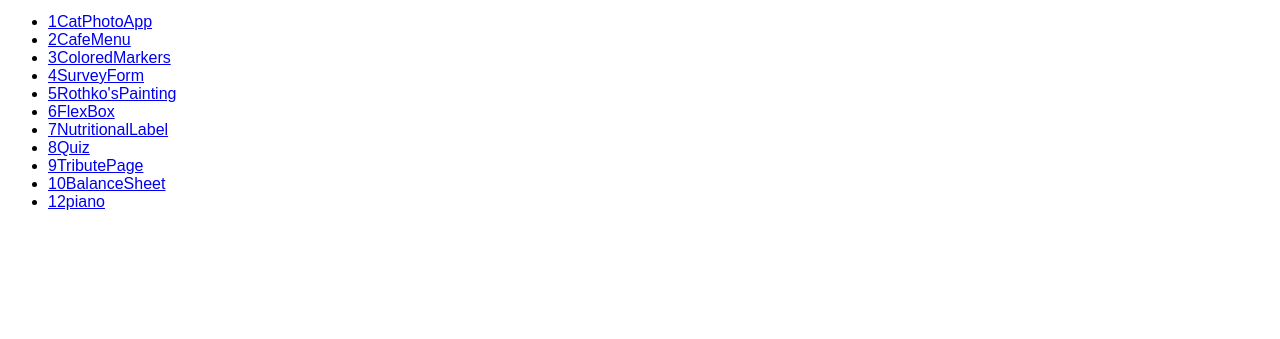
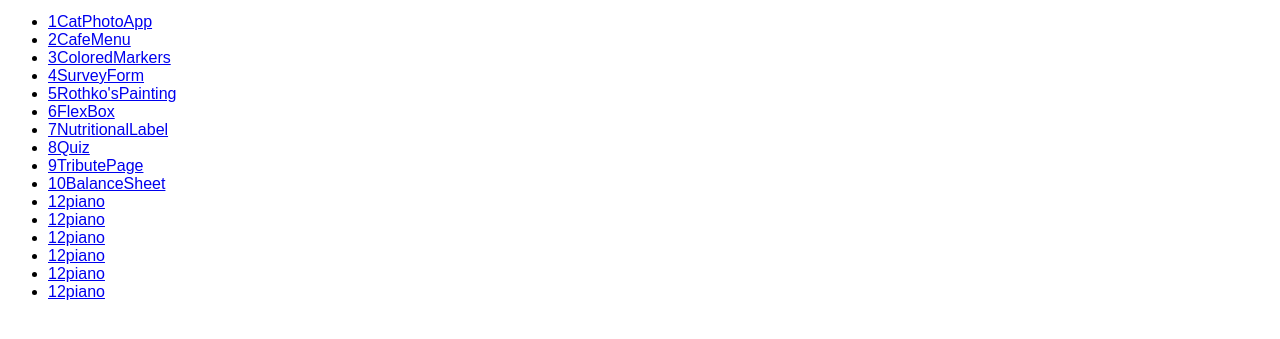
Before and after one commit to knowOne08/freeCodeCamp, a plain HTML site: page text.html in a window 1280 px wide. Shown: the part 99-438 px from the top of the page. Drawn offline with Linux system fonts and the light colour scheme.

Commit message:
test commit

```diff
--- a/text.html
+++ b/text.html
@@ -48,6 +48,21 @@
         </li>
         <li>  <a href="12piano/index.html">12piano</a>
         </li>
+        </li>
+        <li>  <a href="12piano/index.html">12piano</a>
+        </li>
+        </li>
+        <li>  <a href="12piano/index.html">12piano</a>
+        </li>
+        </li>
+        <li>  <a href="12piano/index.html">12piano</a>
+        </li>
+        </li>
+        <li>  <a href="12piano/index.html">12piano</a>
+        </li>
+        </li>
+        <li>  <a href="12piano/index.html">12piano</a>
+        </li>
 
     </ul>
 
```
